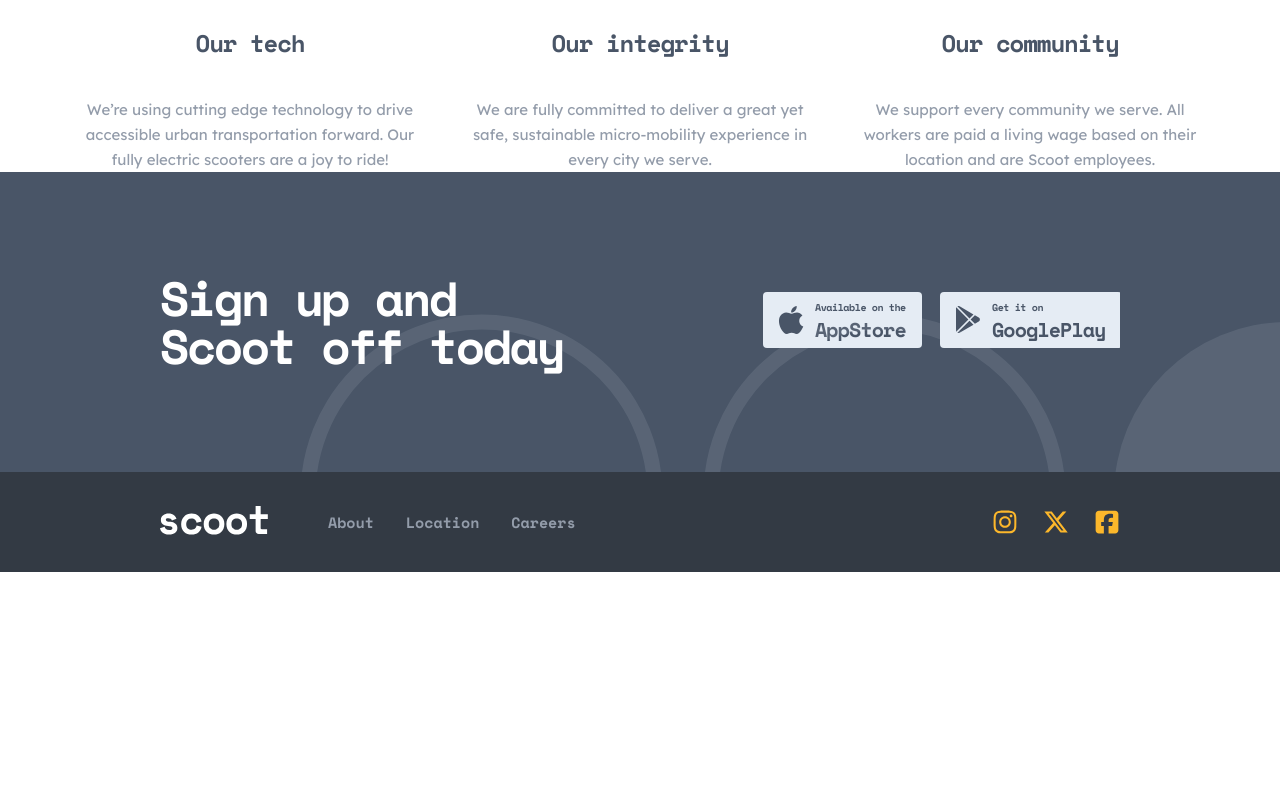
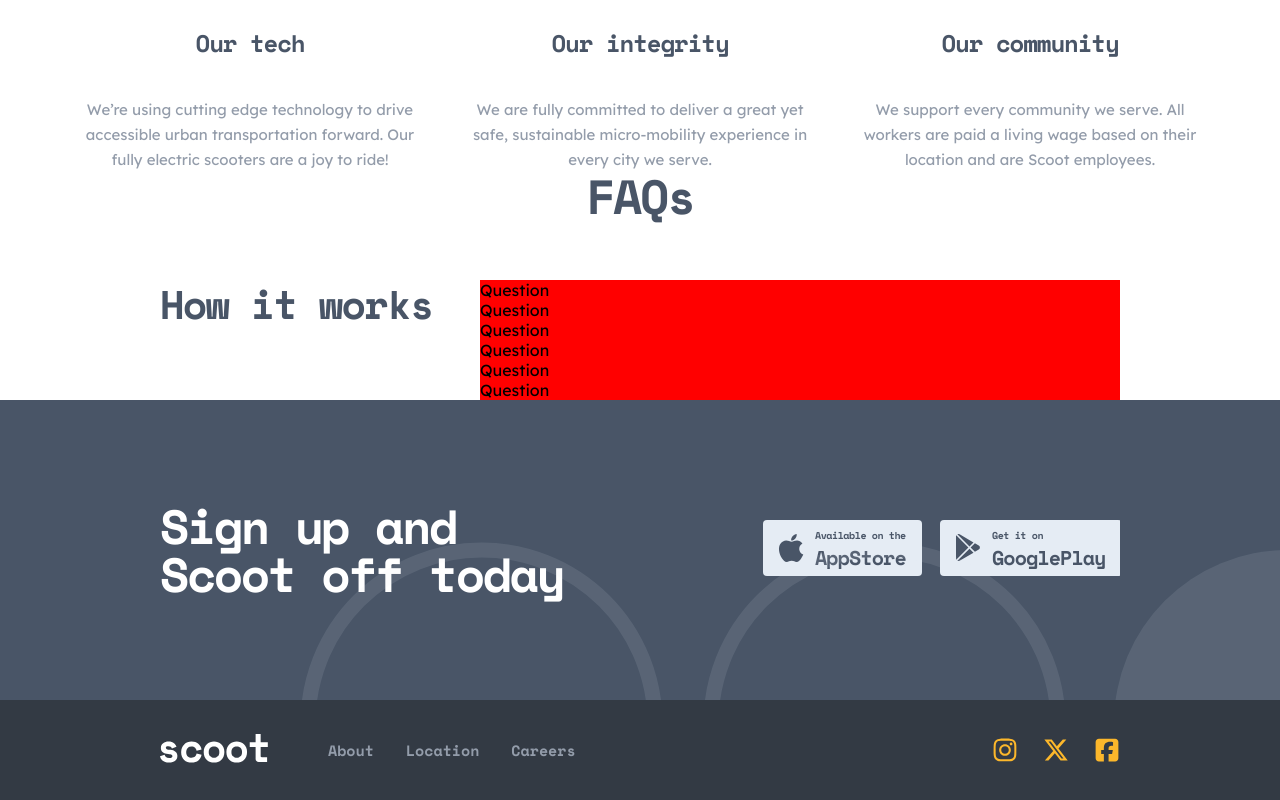
Before and after one commit to EdwinSch/react-scoot-sharing-service, a React (Vite) app: page /about in a window 1280 px wide. Shown: the part 1632-2432 px from the top of the page. Before the commit the page ends 2204 px from the top, so only its background shows below. Built offline with nearby package versions, Linux system fonts and the light colour scheme.

Commit message:
comp: Faq + questions

```diff
--- /dev/null
+++ b/src/components/Faq/Faq.jsx
@@ -0,0 +1,20 @@
+import Question from "../Question/Question";
+import { faqData } from "../../data";
+
+const Faq = () => {
+  return (
+    <div className="faq-container">
+      <h2>FAQs</h2>
+      <section className="sub-faq-container">
+        <h3>How it works</h3>
+        <div className="questions-map">
+          {faqData.map((item) => {
+            return <Question key={item.id} {...item} />;
+          })}
+        </div>
+      </section>
+    </div>
+  );
+};
+
+export default Faq;
--- /dev/null
+++ b/src/components/Faq/faq-styles.css
@@ -0,0 +1,25 @@
+.faq-container {
+  padding: 0 160px;
+
+  & h2 {
+    text-align: center;
+    margin-bottom: 60px;
+  }
+
+  .sub-faq-container {
+    display: flex;
+    justify-content: space-between;
+    /* gap: 40px; */
+
+    & h3 {
+      /* min-width: 300px; */
+      flex: 1;
+    }
+
+    .questions-map {
+      flex: 2;
+      /* width: 100%; */
+      background-color: red;
+    }
+  }
+}
--- /dev/null
+++ b/src/components/Question/Question.jsx
@@ -0,0 +1,5 @@
+const Question = ({ item }) => {
+  return <article className="question-wrapper">Question</article>;
+};
+
+export default Question;
--- /dev/null
+++ b/src/components/Question/question-styles.css
@@ -0,0 +1,2 @@
+.question-wrapper {
+}
--- a/src/data.jsx
+++ b/src/data.jsx
@@ -82,7 +82,7 @@ export const socialLinks = [
   },
 ];
 
-export const faq = [
+export const faqData = [
   {
     id: nanoid(),
     question: "How do I download the app?",
--- a/src/pages/AboutPage.jsx
+++ b/src/pages/AboutPage.jsx
@@ -1,6 +1,7 @@
 import SubHeader from "../components/SubHeader/SubHeader";
+import InfoBullet from "../components/InfoBullet/InfoBullet";
 import Values from "../components/Value/Values";
-import InfoBullet from "../components/InfoBullet/InfoBullet";
+import Faq from "../components/Faq/Faq";
 // Images
 import imgDigitalEra from "../assets/images/digital-era.jpg";
 import imgBetterLiving from "../assets/images/better-living.jpg";
@@ -40,6 +41,9 @@ const AboutPage = () => {
 
       {/* Our values */}
       <Values title={"Our values"} />
+
+      {/* FAQs */}
+      <Faq />
     </>
   );
 };
--- a/src/styles/components-index.css
+++ b/src/styles/components-index.css
@@ -5,6 +5,8 @@
 @import "../components/Navigation/navigation-styles.css";
 @import "../components/InfoBullet/info-bullet-styles.css";
 @import "../components/Value/value-styles.css";
+@import "../components/Faq/faq-styles.css";
+@import "../components/Question/question-styles.css";
 @import "../components/Jobs/jobs-styles.css";
 @import "../components/Signup/signup-styles.css";
 @import "../components/Footer/footer-styles.css";
```
